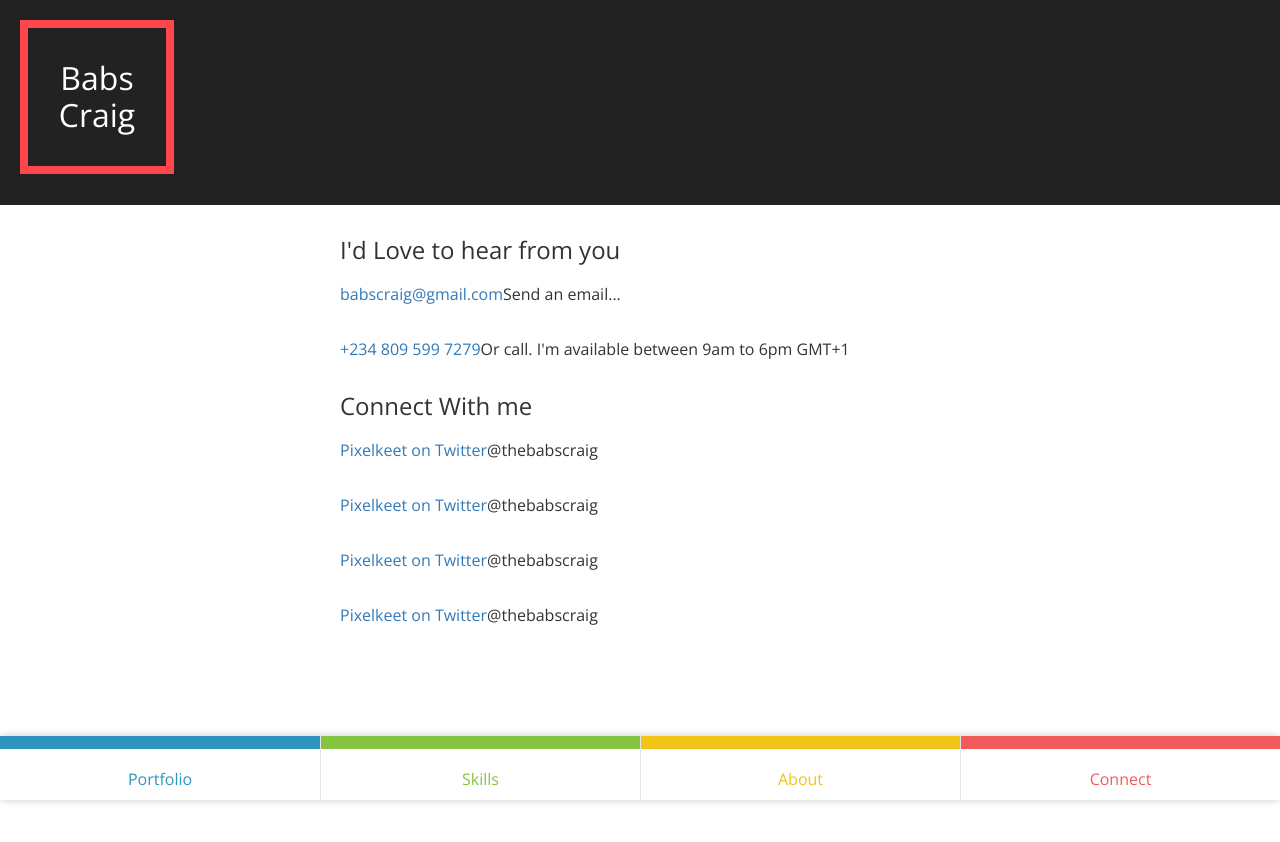
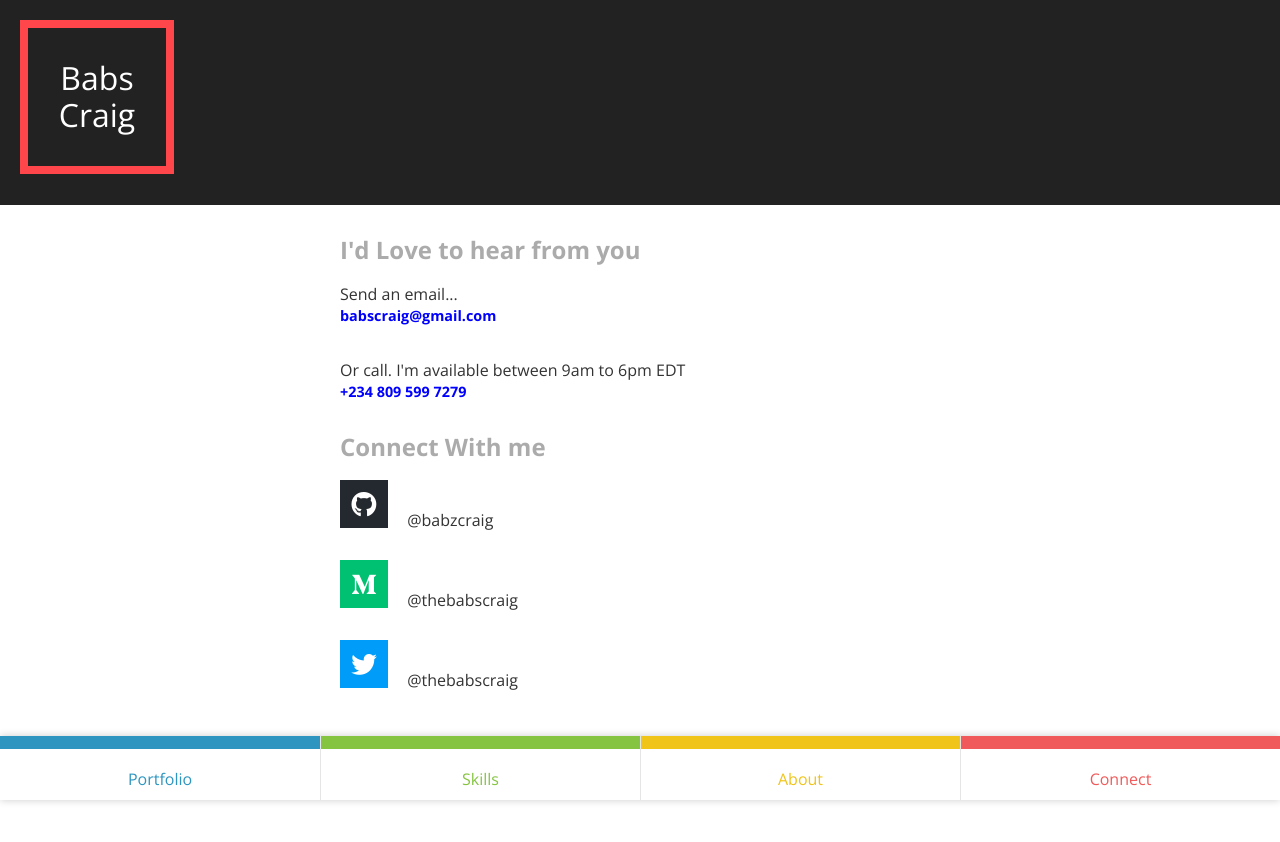
Before and after one commit to babzcraig/react-portfolio, a React (Create React App) app: page /connect in a window 1280 px wide. Shown: the top 842 px of the page. Built offline with nearby package versions, Linux system fonts and the light colour scheme.

Commit message:
add social media icon component + refactor connect page

```diff
--- /dev/null
+++ b/src/components/SocialMediaIconWithHandle.js
@@ -0,0 +1,48 @@
+import React from "react";
+import styled from "styled-components";
+
+const SocialMediaIconWithHandle = ({ handle, name, link }) => {
+  return (
+    <StyledSocialMediaIconContainer>
+      <StyledIconLink
+        name={name}
+        href={link}
+        target="_blank"
+        rel="noopener noreferrer"
+      >
+        <i className={`fab fa-${name}`} />
+      </StyledIconLink>
+      <span style={{ lineHeight: 1 }}>{handle}</span>
+    </StyledSocialMediaIconContainer>
+  );
+};
+
+const StyledSocialMediaIconContainer = styled.div`
+  display: flex;
+  align-items: flex-end;
+`;
+
+const StyledIconLink = styled.a`
+  background: ${({ name }) => {
+    switch (name) {
+      case "twitter":
+        return "#009cfa";
+      case "github":
+        return "#24292f";
+      case "medium-m":
+        return "#00c072";
+      default:
+        return "#ababab";
+    }
+  }};
+  color: white;
+  margin-right: 1.2rem;
+  width: 48px;
+  height: 48px;
+  display: flex;
+  justify-content: center;
+  align-items: center;
+  font-size: 1.6rem;
+`;
+
+export default SocialMediaIconWithHandle;
--- a/src/pages/Connect.js
+++ b/src/pages/Connect.js
@@ -1,70 +1,44 @@
 import React, { Component } from "react";
+import { StyledTitleText, StyledConnectLink } from "../styled";
+import SocialMediaIconWithHandle from "../components/SocialMediaIconWithHandle";
+// import styled from "styled-components";
 
 class Connect extends Component {
   render() {
     return (
       <div className="connect">
-        <h2 className="title">{"I'd Love to hear from you"}</h2>
+        <StyledTitleText>{"I'd Love to hear from you"}</StyledTitleText>
         <div>
-          <a href="mailto:babscraig@gmail.com" className="connect-link">
+          <span className="tagline">Send an email...</span>
+          <StyledConnectLink href="mailto:babscraig@gmail.com">
             babscraig@gmail.com
-          </a>
-          <span className="tagline">Send an email...</span>
+          </StyledConnectLink>
         </div>
         <div>
-          <a href="tel:+2348095997279" className="connect-link">
+          <span className="tagline">
+            {"Or call. I'm available between 9am to 6pm EDT"}
+          </span>
+          <StyledConnectLink href="tel:+2348095997279">
             +234 809 599 7279
-          </a>
-          <span className="tagline">
-            {"Or call. I'm available between 9am to 6pm GMT+1"}
-          </span>
+          </StyledConnectLink>
         </div>
         <span className="margin24pxV" />
-        <h2 className="title">{"Connect With me"}</h2>
-        <div>
-          <a
-            className="twitter"
-            href="https://www.twitter.com/thebabscraig"
-            target="_blank"
-            rel="noopener noreferrer"
-          >
-            Pixelkeet on Twitter
-          </a>
-          <span>@thebabscraig</span>
-        </div>
-        <div>
-          <a
-            className="medium"
-            href="https://www.twitter.com/thebabscraig"
-            target="_blank"
-            rel="noopener noreferrer"
-          >
-            Pixelkeet on Twitter
-          </a>
-          <span>@thebabscraig</span>
-        </div>
-        <div>
-          <a
-            className="linkedin"
-            href="https://www.twitter.com/thebabscraig"
-            target="_blank"
-            rel="noopener noreferrer"
-          >
-            Pixelkeet on Twitter
-          </a>
-          <span>@thebabscraig</span>
-        </div>
-        <div>
-          <a
-            className="instagram"
-            href="https://www.twitter.com/thebabscraig"
-            target="_blank"
-            rel="noopener noreferrer"
-          >
-            Pixelkeet on Twitter
-          </a>
-          <span>@thebabscraig</span>
-        </div>
+        <StyledTitleText className="title">{"Connect With me"}</StyledTitleText>
+        <SocialMediaIconWithHandle
+          handle={"@babzcraig"}
+          name={"github"}
+          link={"https://github.com/babzcraig"}
+        />
+        <SocialMediaIconWithHandle
+          handle={"@thebabscraig"}
+          name={"medium-m"}
+          link={"https://medium.com/@thebabscraig"}
+        />
+        <SocialMediaIconWithHandle
+          handle={"@thebabscraig"}
+          name={"twitter"}
+          link={"https://www.twitter.com/thebabscraig"}
+        />
       </div>
     );
   }
```
